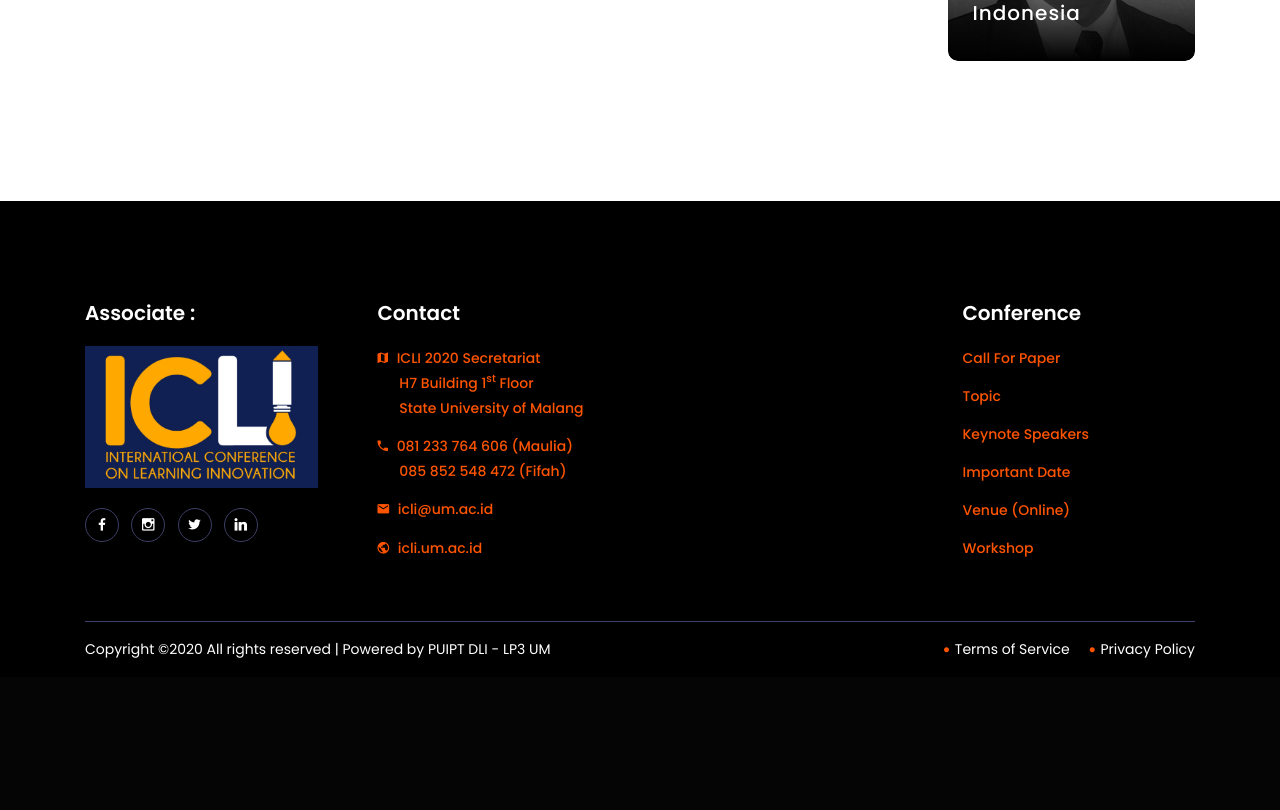
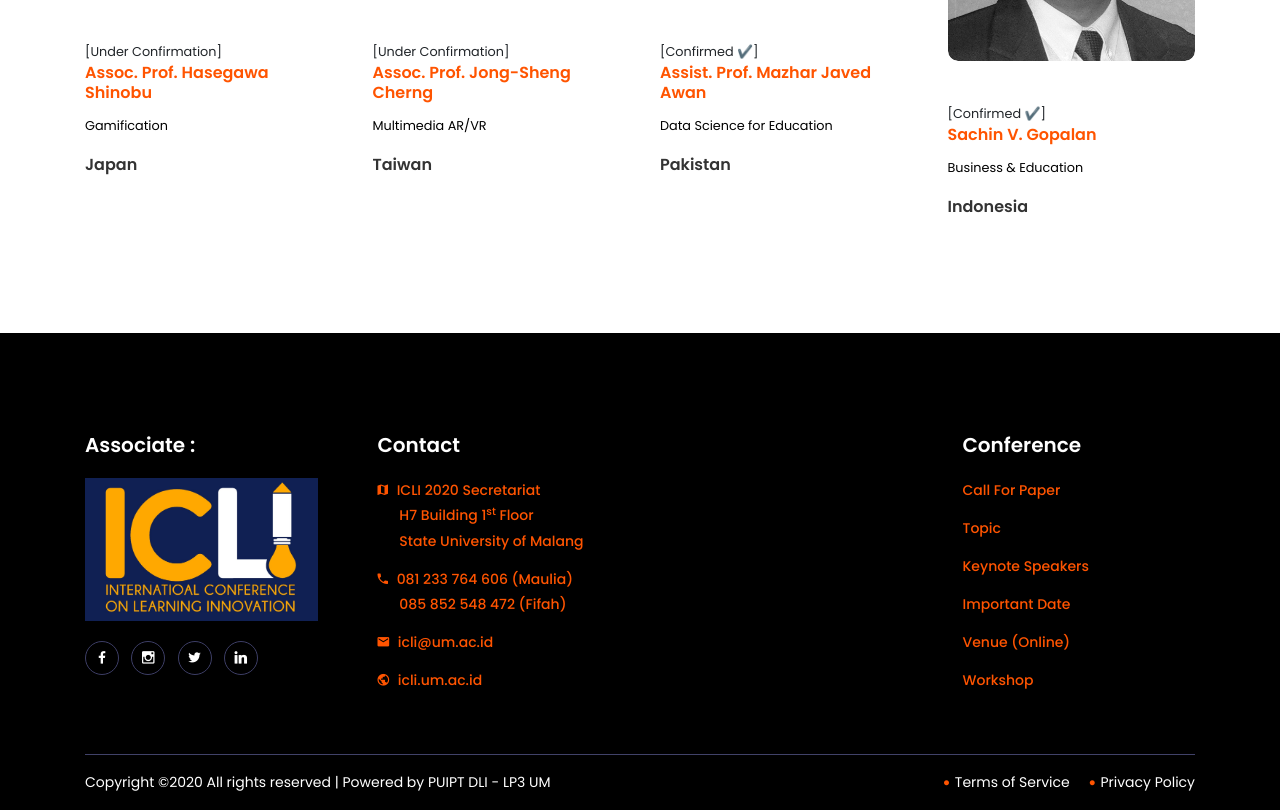
Before and after one commit to fandiarfa26/icli2020, a PHP site: page /database/keynote_speakers in a window 1280 px wide. Shown: the part 757-1567 px from the top of the page. Before the commit the page ends 1415 px from the top, so only its background shows below. Run offline with PHP 8.4, Linux system fonts and the light colour scheme; some web fonts are replaced.

Commit message:
update speakers

```diff
--- a/application/controllers/Welcome.php
+++ b/application/controllers/Welcome.php
@@ -28,7 +28,7 @@
 			'verified'  => false,
         ],
 		[
-            'name'      => 'Assoc. Prof. Mazhar Javed Awan',
+            'name'      => 'Assist. Prof. Mazhar Javed Awan',
             'cv'        => 'University Management & Technology',
             'special'   => 'Data Science for Education',
             'country'   => 'Pakistan',
--- a/application/views/keynote_speakers.php
+++ b/application/views/keynote_speakers.php
@@ -29,23 +29,23 @@
     <div class="container">
         <div class="row">
         <?php foreach ($speakers as $speaker) { ?>
-
             <!-- Single Speaker Area -->
             <div class="col-12 col-md-6 col-lg-3">
-                <div class="single-speaker-area bg-gradient-overlay-2 wow fadeInUp" data-wow-delay="300ms">
+                <div class="single-speaker-area wow fadeInUp" data-wow-delay="300ms">
                     <!-- Thumb -->
                     <div class="speaker-single-thumb">
-                        <img src="<?= base_url('assets/guest/img/'. $speaker['img'] ) ?>" alt="">
+                        <img src="assets/guest/img/<?= $speaker['img'] ?>" alt="">
                     </div>
-                    <!-- Info -->
-                    <div class="speaker-info">
+
+                </div>
+                <div class="wow fadeInUp">
+                    <small><?= ($speaker['verified'] == true) ? '[Confirmed ✔️]' : '[Under Confirmation]' ?></small>
                     <h6><?= $speaker['name'] ?></h6>
                     <p>
                         <!-- <?= $speaker['cv'] ?> <br> -->
                         <small><?= $speaker['special'] ?></small>
-                            <h5 style="color: white;"><?= $speaker['country'] ?></h5>
+                        <h6 style="color: #333;"><?= $speaker['country'] ?></h6>
                     </p>
-                    </div>
                 </div>
             </div>
 
```
Also changed, not shown: application/views/homepage.php (+1 -6 lines). Lines whose indentation alone changed are shown as unchanged.
